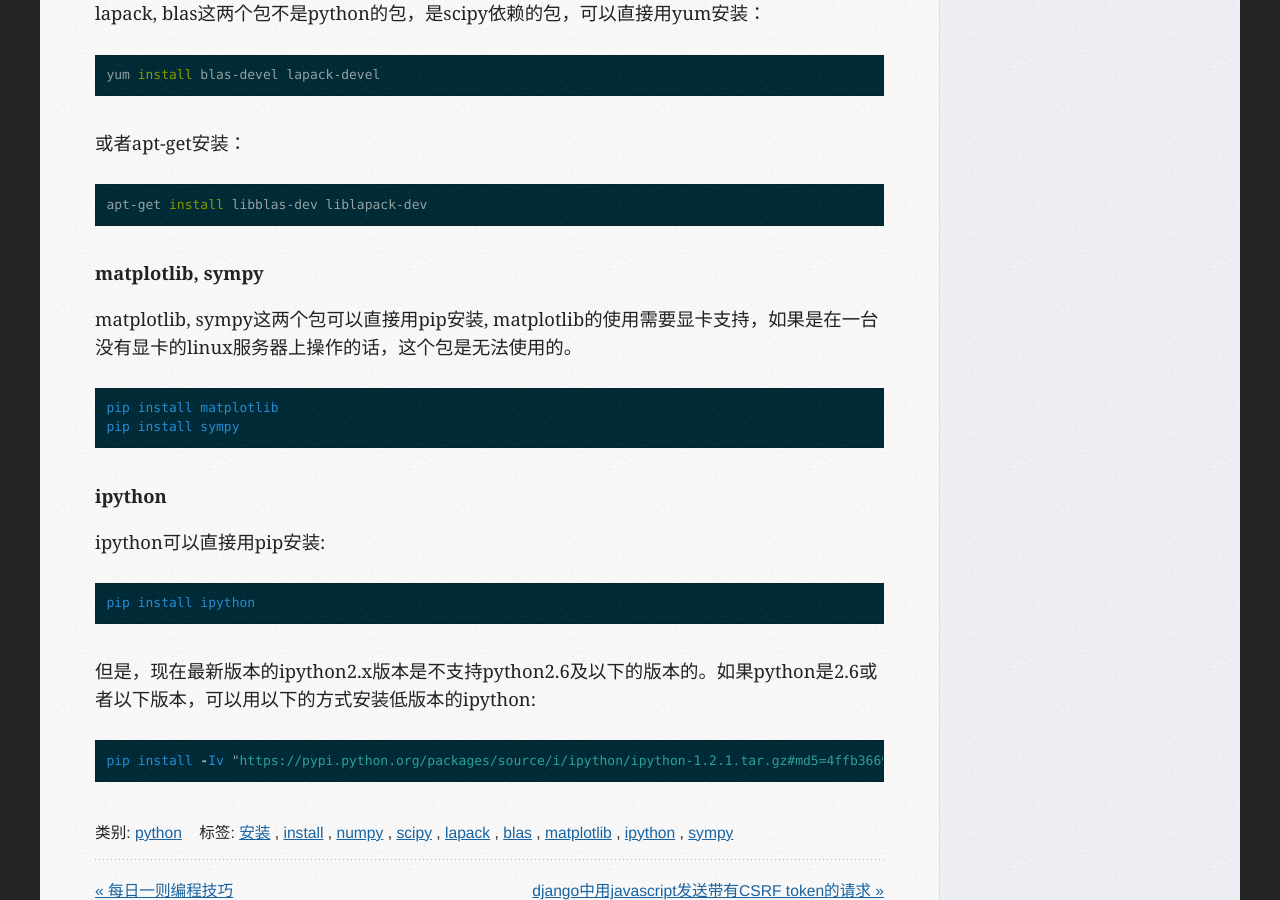
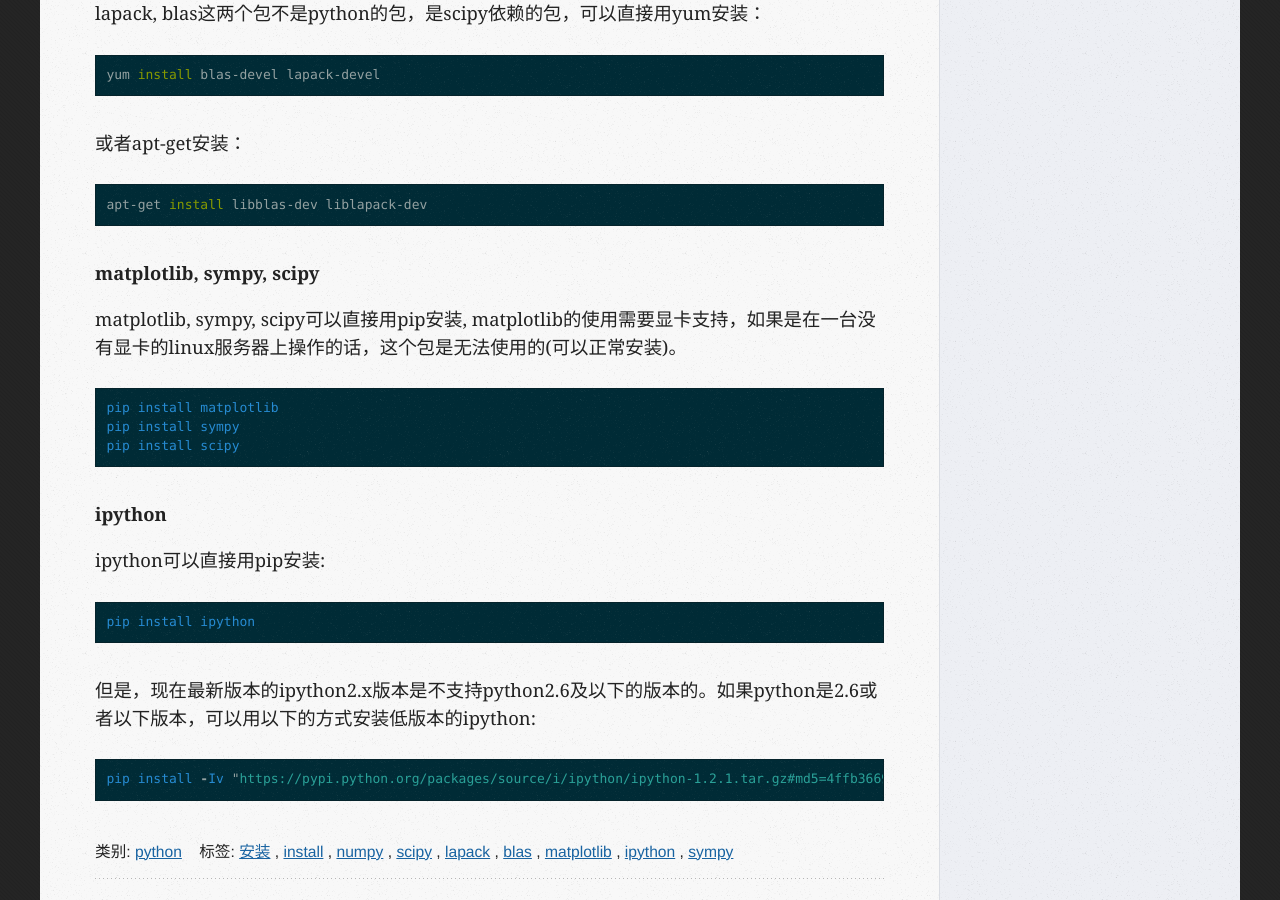
Before and after one commit to guozengxin/guozengxin.github.io, a Jekyll site: the page built from _posts/2014-09-12-install-python-science-packages.md, in a window 1280 px wide and 900 px high, scrolled down 1886 px. Built offline with Jekyll 4.4.1, drawn with Linux system fonts in a browser that asks for light colours; nearby versions of some CDN libraries; comment, search, counter and statistics services are not loaded.

Commit message:
add install scipy

```diff
--- a/_posts/2014-09-12-install-python-science-packages.md
+++ b/_posts/2014-09-12-install-python-science-packages.md
@@ -71,13 +71,14 @@ yum install blas-devel lapack-devel
 apt-get install libblas-dev liblapack-dev
 {% endhighlight %}
 
-#### matplotlib, sympy
+#### matplotlib, sympy, scipy
 
-matplotlib, sympy这两个包可以直接用pip安装, matplotlib的使用需要显卡支持，如果是在一台没有显卡的linux服务器上操作的话，这个包是无法使用的。
+matplotlib, sympy, scipy可以直接用pip安装, matplotlib的使用需要显卡支持，如果是在一台没有显卡的linux服务器上操作的话，这个包是无法使用的(可以正常安装)。
 
 {% highlight python %}
 pip install matplotlib
 pip install sympy
+pip install scipy
 {% endhighlight %}
 
 #### ipython
```
